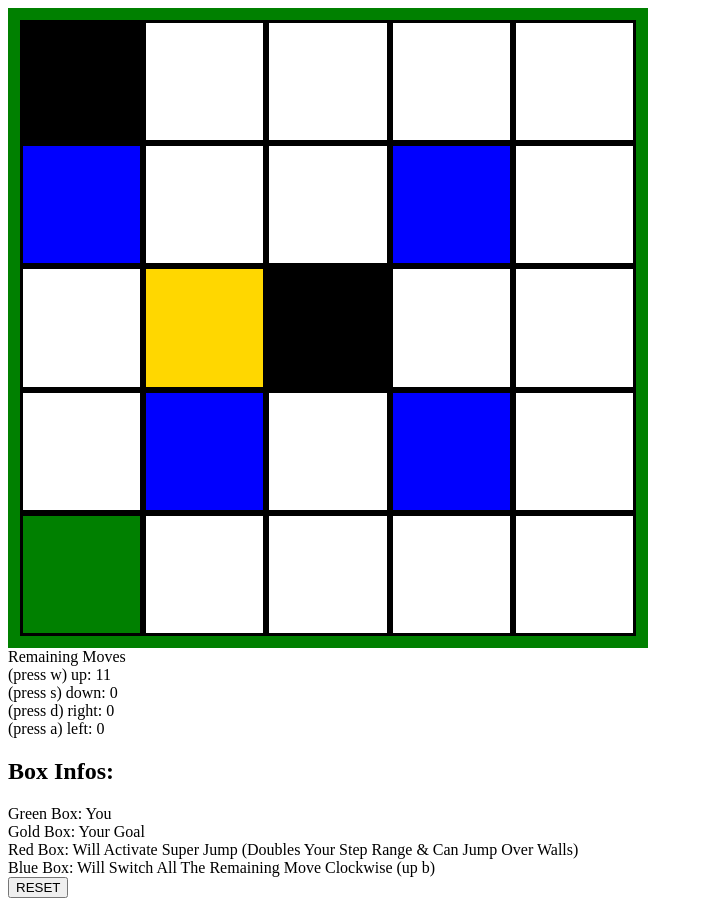
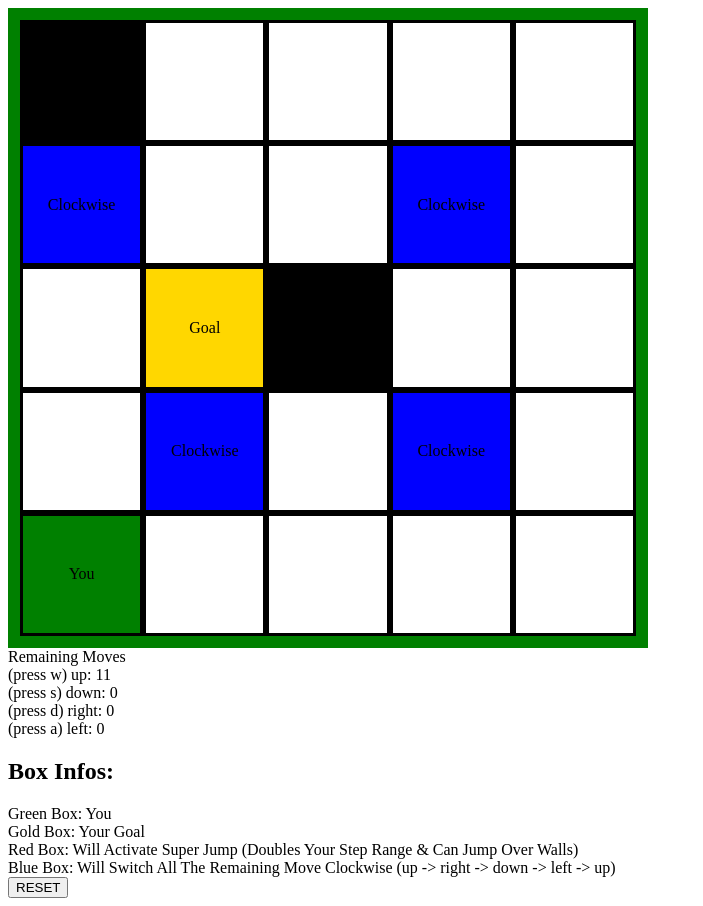
Before and after one commit to erickj04/LimitedMove, a React (Create React App) app: page / in a window 1280 px wide. Shown: the whole page, without its empty margins (0-703 px from the left). Built offline with nearby package versions, Linux system fonts and the light colour scheme.

Commit message:
fix flex bug in boxes

```diff
--- a/src/App.js
+++ b/src/App.js
@@ -12,7 +12,7 @@ export default function App() {
   const initialBody = levels[currentLevel].initialBody;
   const walls = levels[currentLevel].walls;
   const goal = levels[currentLevel].goal;
-  const length = levels[currentLevel].length;
+  const gridSize = levels[currentLevel].gridSize;
   const superJump = levels[currentLevel].superJump;
   const switchClockwise = levels[currentLevel].switchClockwise;
   const [boxes, setBoxes] = useState([]);
@@ -24,20 +24,22 @@ export default function App() {
 
   function isPossible({nextPlace, can}){
     if(walls.find(wall => wall.koorX === nextPlace.koorX && wall.koorY === nextPlace.koorY))can = false;
-    return nextPlace.koorX > 0 && nextPlace.koorX  <= length && nextPlace.koorY > 0 && nextPlace.koorY <= length && can;
+    return nextPlace.koorX > 0 && nextPlace.koorX  <= gridSize && nextPlace.koorY > 0 && nextPlace.koorY <= gridSize && can;
   }
   function isGoal({nextPlace, can}){
     return nextPlace.koorX === goal.koorX && nextPlace.koorY === goal.koorY & can;
   }
   function isSuperJump({nextPlace}){
-    if(superJump.find(twoTimes => twoTimes.koorX === nextPlace.koorX && twoTimes.koorY === nextPlace.koorY)){
-      return true;
-    }
-    return false
+    return superJump.find(twoTimes => twoTimes.koorX === nextPlace.koorX && twoTimes.koorY === nextPlace.koorY)
   }
   function isSwitchClockwise({nextPlace}){
     return switchClockwise.find(clockwise => clockwise.koorX === nextPlace.koorX && clockwise.koorY === nextPlace.koorY);
   }
+  function isSpecialBox({nextPlace}){
+    if(isSuperJump({nextPlace}))dispatch({type: 'superJump'});
+    if(isSwitchClockwise({nextPlace}))dispatch({type: 'switchClockwise'});
+  }
+
   function moveDirection(e){
     if(e.key === 'a' || e.key === 'd' || e.key === 'w' || e.key === 's'){
       let direction = 'null';
@@ -80,8 +82,7 @@ export default function App() {
           type: 'movePlayer',
           direction: direction
         });
-        if(isSuperJump({nextPlace}))dispatch({type: 'superJump'});
-        if(isSwitchClockwise({nextPlace}))dispatch({type: 'switchClockwise'});
+        isSpecialBox({nextPlace});
       }
     }
   }
@@ -95,7 +96,6 @@ export default function App() {
   // useEffect(() => {
   //   console.log(player);
   // }, [player]);
-  console.log(initialBody);
 
   function handleClickReset(){
     dispatch({
@@ -103,12 +103,10 @@ export default function App() {
       initialBody: {position: {...initialBody.position}, stepRemaining: {...initialBody.stepRemaining}, stepRange: initialBody.stepRange}
     })
   }
-  console.log(finished);
-  console.log(finishPicture);
   return (
     !finished ? (
       <div>
-          {Grid({player, length, walls, goal, superJump, switchClockwise, boxes, setBoxes})}
+          {Grid({player, gridSize, walls, goal, superJump, switchClockwise, boxes, setBoxes})}
           {ShowMessage({player})}
           <button onClick={handleClickReset}> RESET </button>
       </div>
--- a/src/Levels.js
+++ b/src/Levels.js
@@ -10,7 +10,7 @@ export const levels = [
           {koorX: 1, koorY: 1}
         ],
         goal: {koorX: 2, koorY: 3},
-        length: 5,
+        gridSize: 5,
         superJump: [
 
         ],
@@ -57,7 +57,7 @@ export const levels = [
           {koorX: 8, koorY: 5},
         ],
         goal: {koorX: 10, koorY: 10},
-        length: 10,
+        gridSize: 10,
         superJump: [
           {koorX: 4, koorY: 4}
         ],
@@ -75,7 +75,7 @@ export const levels = [
 
       ],
       goal: {koorX: 0, koorY: 0},
-      length: 0,
+      gridSize: 0,
       superJump: [
 
       ],
--- a/src/ShowMessage.js
+++ b/src/ShowMessage.js
@@ -18,7 +18,7 @@ export default function ShowMessage({player}){
             <br />
             Red Box: Will Activate Super Jump (Doubles Your Step Range & Can Jump Over Walls)
             <br />
-            Blue Box: Will Switch All The Remaining Move Clockwise (up b)
+            Blue Box: Will Switch All The Remaining Move Clockwise (up -> right -> down -> left -> up)
         </div>
     )
 }
--- a/src/createGrid.js
+++ b/src/createGrid.js
@@ -11,66 +11,78 @@ const Container = styled.div`
     width: 50vw;
     height: 50vw;
 `
+const Baris = styled.div`
+display: flex;
+flex: 1;
+`
 const EmptyBox = styled.div`
     border-color: black;
     border-style: solid;
     box-sizing: border-box;
-    flex-grow: 1;
+    flex: 1;
 `;
-const Baris = styled.div`
+const PlayerBox = styled.div`
     display: flex;
-    flex-grow: 1;
-`
-const PlayerBox = styled.div`
+    align-items: center;
+    justify-content: center;
     border-color: black;
     border-style: solid;
     box-sizing: border-box;
-    flex-grow: 1;
+    flex: 1;
     background: green;
 `
 const WallBox = styled.div`
     border-color: black;
     border-style: solid;
     box-sizing: border-box;
-    flex-grow: 1;
+    flex: 1;
     background: black;
 `
 const GoalBox = styled.div`
+    display: flex;
+    align-items: center;
+    justify-content: center;
     border-color: black;
     border-style: solid;
     box-sizing: border-box;
-    flex-grow: 1;
+    flex: 1;
     background: gold;
 `
 const SuperJumpBox = styled.div`
+    display: flex;
+    align-items: center;
+    justify-content: center;
     border-color: black;
     border-style: solid;
     box-sizing: border-box;
-    flex-grow: 1;
+    flex: 1;
     background: red;
 `
 const ClockwiseBox = styled.div`
+    display: flex;
+    align-items: center;
+    justify-content: center;
     border-color: black;
     border-style: solid;
     box-sizing: border-box;
-    flex-grow: 1;
+    flex: 1;
     background: blue;
 `
 function boxType({type, id}){
-    if(type === 'player')return(<PlayerBox key={id}></PlayerBox>);
+    if(type === 'player')return(<PlayerBox key={id}>You</PlayerBox>);
     else if(type === 'wall')return(<WallBox key={id} />);
-    else if(type === 'goal')return(<GoalBox key={id} />);
-    else if(type === 'superJump')return(<SuperJumpBox key={id} />);
-    else if(type === 'clockwise')return(<ClockwiseBox key={id} />);
+    else if(type === 'goal')return(<GoalBox key={id}>Goal</GoalBox>);
+    else if(type === 'superJump')return(<SuperJumpBox key={id}>2X</SuperJumpBox>);
+    else if(type === 'clockwise')return(<ClockwiseBox key={id}>Clockwise</ClockwiseBox>);
     else  return(<EmptyBox key={id}/>)
 }
-export default function Grid({player, length, walls, goal, superJump, switchClockwise, boxes, setBoxes}){
+export default function Grid({player, gridSize, walls, goal, superJump, switchClockwise, boxes, setBoxes}){
     useEffect(() => {
         let nextId = 0;
         const newBoxes = [];
-        for(let i = 1 ; i <= length ; i++){
+        for(let i = 1 ; i <= gridSize ; i++){
             newBoxes[i] = [];
-            for(let j = 1 ; j <= length ; j++){
+            for(let j = 1 ; j <= gridSize ; j++){
                 let now = {koorX: j, koorY: i};
                 if(player.position.koorX === now.koorX && player.position.koorY === now.koorY){
                     newBoxes[i].push({type: 'player', id:{nextId}});
```
